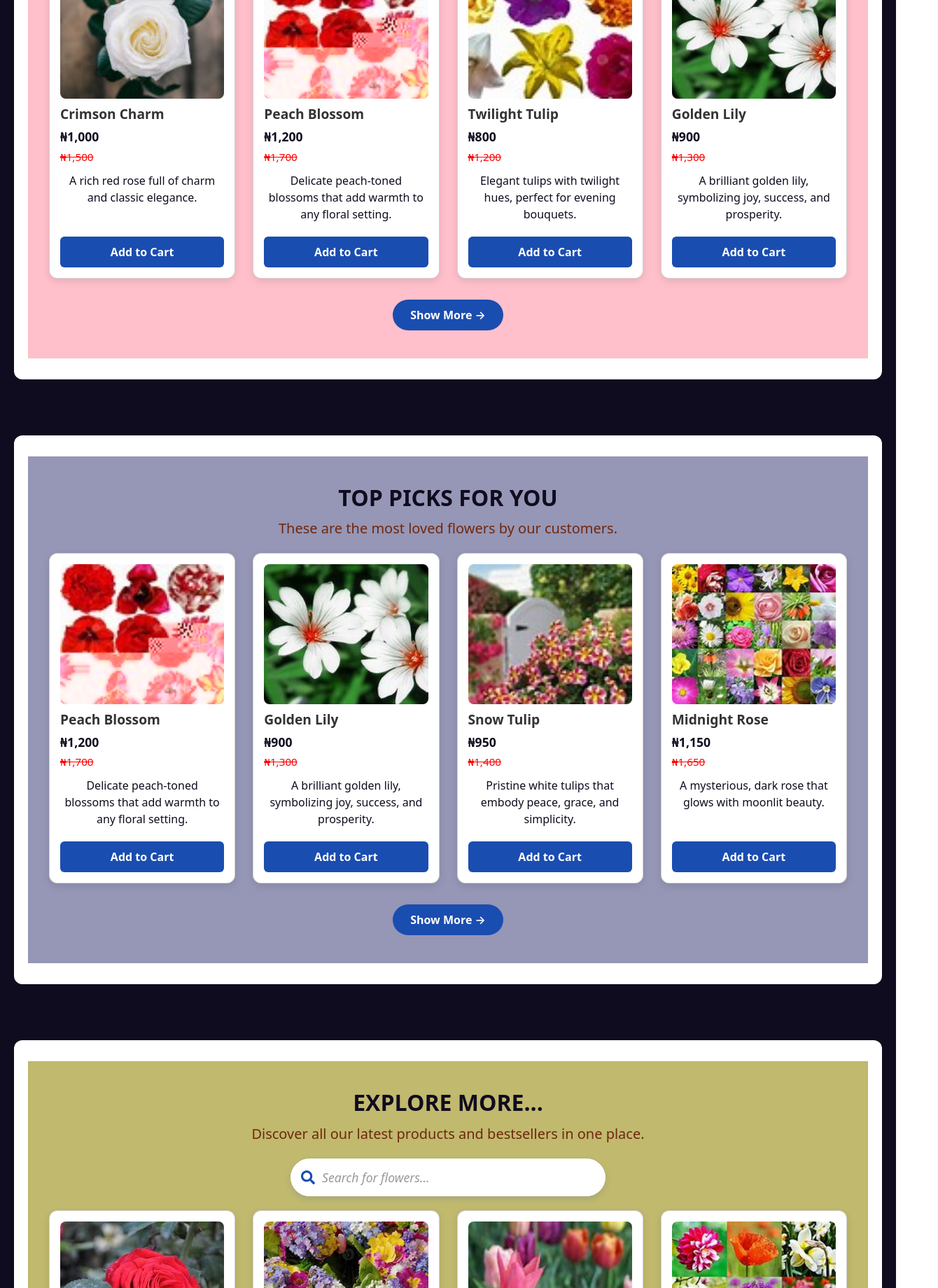
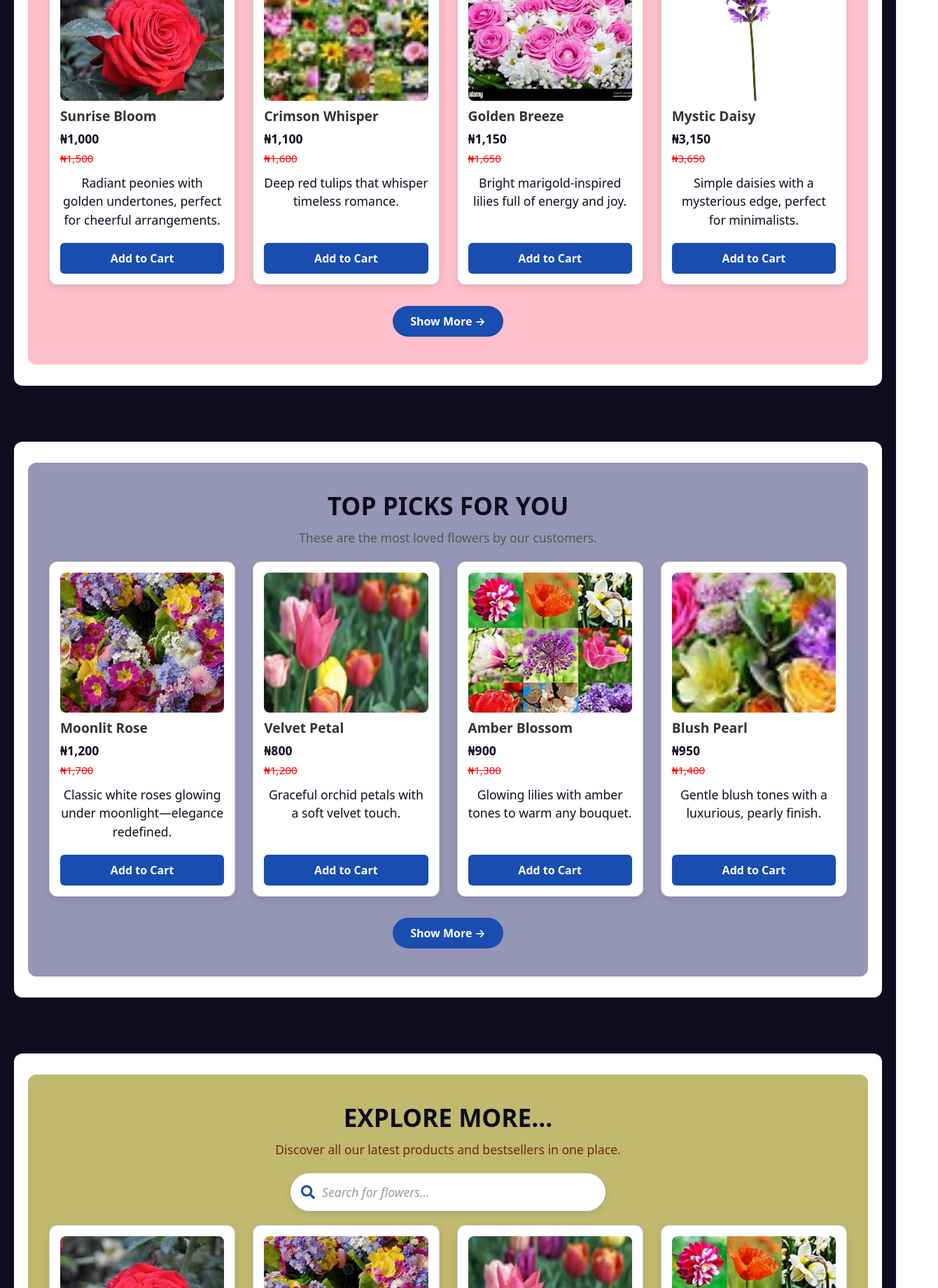
Before and after one commit to leebaba20/leye_flowershop_frontend, a React (Vite) app: page / in a window 1280 px wide. Shown: the part 960-2800 px from the top of the page at 70% size, 1340 px wide, since content can reach past the window. Built offline with nearby package versions, Linux system fonts and the light colour scheme; no server answers; the HTML template or start-up script is replaced by a standard one.

Commit message:
Initial commit for frontend

```diff
--- a/src/components/Bestseller/Bestseller.css
+++ b/src/components/Bestseller/Bestseller.css
@@ -1,41 +1,34 @@
-/* Shared structure for all wrappers */
-
-.bestseller-wrapper{
+/* Wrapper */
+.bestseller-wrapper {
   background-color: #100c1f;
   padding: 40px 20px;
 }
 
-.bestseller-container{
+.bestseller-container {
   background-color: #ffffff;
   border-radius: 12px;
   padding: 30px 20px;
 }
 
-.bestseller-wrapper .description-text {
-  text-align: center;
-  font-size: 20px !important;
-  margin-bottom: 20px;
-  color: #70270c !important;
-  font-weight: 500;
-}
-
-
+/* Section Title and Description */
 .new_collections.bestseller-products {
   padding: 40px 20px;
   background-color: #9696b6 !important;
+  border-radius: 12px;
 }
 
 .new_collections h1 {
-  font-size: 2rem;
+  font-size: 2.2rem;
   color: #100c1f;
   text-align: center;
-  margin-bottom: 10px;
+  margin-bottom: 12px;
+  font-weight: bold;
 }
 
 .new_collections p {
   text-align: center;
   color: #555;
-  font-size: 1rem;
+  font-size: 1.1rem;
   margin-bottom: 20px;
 }
 
@@ -46,6 +39,7 @@
   margin: 0 auto 30px auto;
 }
 
+/* Search */
 .search-form {
   margin: 20px 0;
   display: flex;
@@ -76,7 +70,6 @@
   background-color: transparent;
   color: #100c1f;
   font-weight: 500;
-  transition: background-color 0.3s ease;
 }
 
 .search-bar::placeholder {
@@ -96,14 +89,9 @@
   color: #1a4db0;
   font-size: 1.25rem;
   pointer-events: none;
-  transition: color 0.3s ease;
 }
 
-.search-bar:focus + .search-icon,
-.search-input-wrapper:focus-within .search-icon {
-  color: #0b1d5a;
-}
-
+/* View More Button */
 .view-more-container {
   text-align: center;
   margin-top: 30px;
@@ -124,7 +112,6 @@
   background-color: #1a1a2e;
 }
 
-
 /* Product Grid */
 .bestseller-products-grid {
   display: grid;
@@ -132,26 +119,38 @@
   padding: 0 10px;
 }
 
+/* Desktop */
 @media screen and (min-width: 1024px) {
-  .latest-collections-grid {
+  .bestseller-products-grid {
     grid-template-columns: repeat(4, 1fr);
   }
 }
 
-@media screen and (max-width: 1024px) {
-  .latest-collections-grid {
+/* Tablet */
+@media screen and (max-width: 1023px) {
+  .bestseller-products-grid {
     grid-template-columns: repeat(3, 1fr);
   }
 }
 
+/* Small Tablet */
 @media screen and (max-width: 768px) {
-  .latest-collections-grid {
+  .bestseller-products-grid {
     grid-template-columns: repeat(2, 1fr);
   }
 }
 
+/* Mobile */
 @media screen and (max-width: 480px) {
-  .latest-collections-grid {
+  .bestseller-products-grid {
     grid-template-columns: 1fr;
   }
+
+  .new_collections h1 {
+    font-size: 1.5rem;
+  }
+
+  .new_collections p {
+    font-size: 0.95rem;
+  }
 }
--- a/src/components/Bestseller/Bestseller.jsx
+++ b/src/components/Bestseller/Bestseller.jsx
@@ -1,8 +1,8 @@
 import React, { useState, useContext, useMemo } from 'react';
 import { Link, useLocation } from 'react-router-dom';
 import Card from '../commonfiles/Card';
-import latestCollections from '../../assets/New_collections';
-import allProducts from '../../assets/New_collections'; // You may want to import a different file if this is intentional
+import Products from '../../assets/products';
+import NewCollections from '../../assets/New_collections';
 import { UserContext } from '../../context/UserContext';
 import { FaSearch } from 'react-icons/fa';
 import './Bestseller.css';
@@ -13,27 +13,31 @@ const Bestseller = () => {
   const location = useLocation();
   const isHomepage = location.pathname === '/';
 
-  // Merge and filter bestseller items
+  // Merge and deduplicate products
+  const combinedProducts = useMemo(() => {
+    const merged = [...Products, ...NewCollections];
+    return Array.from(new Map(merged.map((item) => [item.id, item])).values());
+  }, []);
+
+  // Filter for bestseller category
   const bestsellerCollections = useMemo(() => {
-    const mergedProducts = [...latestCollections, ...allProducts];
-    return mergedProducts.filter(product =>
+    return combinedProducts.filter(product =>
       product.category?.includes('bestseller')
     );
-  }, []);
+  }, [combinedProducts]);
 
-  // Filter based on search term
+  // Filter by search input
   const filteredBestsellers = useMemo(() => {
     const lowerSearch = searchTerm.toLowerCase();
-    return bestsellerCollections.filter((item) => {
-      return (
-        item.name.toLowerCase().includes(lowerSearch) ||
-        (item.category && item.category.some((cat) => cat.toLowerCase().includes(lowerSearch))) ||
-        (item.description && item.description.toLowerCase().includes(lowerSearch))
-      );
-    });
+    return bestsellerCollections.filter((item) =>
+      item.name.toLowerCase().includes(lowerSearch) ||
+      (item.category && item.category.some((cat) =>
+        cat.toLowerCase().includes(lowerSearch)
+      )) ||
+      (item.description && item.description.toLowerCase().includes(lowerSearch))
+    );
   }, [searchTerm, bestsellerCollections]);
 
-  // Limit on homepage
   const bestsellersToDisplay = isHomepage
     ? filteredBestsellers.slice(0, 4)
     : filteredBestsellers;
@@ -43,7 +47,11 @@ const Bestseller = () => {
       <div className="bestseller-container">
         <div className="new_collections bestseller-products">
           <h1 className="explore-heading">
-            {user ? `Our Best Picks for You, ${user.name} 🌟` : (isHomepage ? 'Top Picks for You' : 'Bestsellers')}
+            {user?.username
+              ? `Our Best Picks for You, ${user.username} 🌟`
+              : isHomepage
+              ? 'Top Picks for You'
+              : 'Bestsellers'}
           </h1>
 
           <p className="description-text">
@@ -67,9 +75,9 @@ const Bestseller = () => {
 
           <div className="bestseller-products-grid">
             {bestsellersToDisplay.length > 0 ? (
-              bestsellersToDisplay.map((card, index) => (
+              bestsellersToDisplay.map((card) => (
                 <Card
-                  key={`${card.id}-${index}`} // ✅ Unique key using ID + index
+                  key={card.id}
                   id={card.id}
                   name={card.name}
                   img={card.img}
--- a/src/components/forms/Newsletter.jsx
+++ b/src/components/forms/Newsletter.jsx
@@ -1,4 +1,4 @@
-import { useState } from 'react';
+import { useState, useEffect } from 'react';
 import { subscribeNewsletter } from '../../utils/Api';
 
 const Newsletter = () => {
@@ -6,6 +6,15 @@ const Newsletter = () => {
   const [subscribed, setSubscribed] = useState(false);
   const [email, setEmail] = useState('');
   const [loading, setLoading] = useState(false);
+
+  // ✅ Check if already subscribed on page load
+  useEffect(() => {
+    const savedEmail = localStorage.getItem('subscribed_email');
+    if (savedEmail) {
+      setSubscribed(true);
+      setEmail(savedEmail); // optional: preload the email
+    }
+  }, []);
 
   const handleSubscribe = async (e) => {
     e.preventDefault();
@@ -19,6 +28,10 @@ const Newsletter = () => {
       }
 
       await subscribeNewsletter(email);
+
+      // ✅ Save email to localStorage
+      localStorage.setItem('subscribed_email', email);
+
       setSubscribed(true);
       setEmail('');
     } catch (error) {
@@ -60,6 +73,17 @@ const Newsletter = () => {
                     You’re now part of the Leye Flower Shop family. Watch out for exclusive offers,
                     fresh collections, and floral inspirations — straight to your inbox!
                   </p>
+                  {/* Optional: Dev-only reset button */}
+                  <button
+                    onClick={() => {
+                      localStorage.removeItem('subscribed_email');
+                      setSubscribed(false);
+                      setEmail('');
+                    }}
+                    className="btn btn-sm btn-outline-secondary mt-3"
+                  >
+                    Unsubscribe (dev only)
+                  </button>
                 </div>
               ) : (
                 <form onSubmit={handleSubscribe} className="row g-2">
--- a/src/components/latest_collections/Latestcollections.jsx
+++ b/src/components/latest_collections/Latestcollections.jsx
@@ -1,19 +1,42 @@
-import React from 'react';
+import React, { useContext, useMemo } from 'react';
 import { useLocation, Link } from 'react-router-dom';
-import Products from '../../assets/New_collections';
+import Products from '../../assets/products';
+import NewCollections from '../../assets/New_collections';
 import Card from '../commonfiles/Card';
+import { UserContext } from '../../context/UserContext';
 import './latestcollections.css';
 
 const LatestCollections = () => {
+  const { user } = useContext(UserContext);
   const location = useLocation();
   const isHomepage = location.pathname === '/';
-  const displayedProducts = isHomepage ? Products.slice(0, 4) : Products;
+
+  // Merge and deduplicate products
+  const combinedProducts = useMemo(() => {
+    const merged = [...Products, ...NewCollections];
+    return Array.from(new Map(merged.map((item) => [item.id, item])).values());
+  }, []);
+
+  // Filter for "latest" category
+  const latestProducts = useMemo(() => {
+    return combinedProducts.filter(product =>
+      product.category?.includes('latest')
+    );
+  }, [combinedProducts]);
+
+  const displayedProducts = isHomepage
+    ? latestProducts.slice(0, 4)
+    : latestProducts;
 
   return (
     <section className="latest-wrapper">
       <div className="latest-collections-container">
         <div className="new_collections">
-          <h1>Latest Collections 🌸</h1>
+          <h1 className="explore-heading">
+            {user?.username
+              ? `Fresh Picks for You, ${user.username} 🌼`
+              : 'Latest Collections 🌸'}
+          </h1>
           <p>Freshly picked just for you</p>
           <hr />
           <div className="latest-collections-grid">
--- a/src/components/latest_collections/latestcollections.css
+++ b/src/components/latest_collections/latestcollections.css
@@ -1,43 +1,47 @@
-/* Shared structure for all wrappers */
-.latest-wrapper{
+/* Section Wrapper */
+.latest-wrapper {
   background-color: #100c1f;
   padding: 40px 20px;
 }
 
-.latest-collections-container{
+.latest-collections-container {
   background-color: #ffffff;
   border-radius: 12px;
   padding: 30px 20px;
 }
 
+/* Inner Content */
 .new_collections {
   padding: 40px 20px;
   background-color: pink !important;
-
+  border-radius: 12px;
 }
 
+/* Section Title */
 .new_collections h1 {
-  font-size: 2rem;
+  font-size: 2.2rem;
   color: #100c1f;
   text-align: center;
-  margin-bottom: 10px;
-  font-weight: 600;
+  margin-bottom: 12px;
+  font-weight: bold;
   text-transform: uppercase;
 }
 
+/* Section Description */
 .latest-wrapper .new_collections > p {
   text-align: center;
-  font-size: 20px !important;
+  font-size: 1.1rem;
   margin-bottom: 20px;
   color: #70270c !important;
   font-weight: 500;
 }
 
-
+/* Optional Description Text Color */
 .latest-description {
   color: #100c1f !important;
 }
 
+/* Section Divider */
 .new_collections hr {
   border: none;
   border-top: 2px solid #ddd;
@@ -45,71 +49,14 @@
   margin: 0 auto 30px auto;
 }
 
-.search-form {
-  margin: 20px 0;
-  display: flex;
-  justify-content: center;
-}
-
-.search-input-wrapper {
-  position: relative;
-  width: 100%;
-  max-width: 450px;
-  box-shadow: 0 4px 8px rgba(26, 77, 176, 0.15);
-  border-radius: 30px;
-  background-color: #ffffff;
-  transition: box-shadow 0.3s ease;
-}
-
-.search-input-wrapper:focus-within {
-  box-shadow: 0 6px 14px rgba(26, 77, 176, 0.4);
-}
-
-.search-bar {
-  width: 100%;
-  padding: 14px 50px 14px 45px;
-  border: none;
-  border-radius: 30px;
-  font-size: 1.1rem;
-  outline: none;
-  background-color: transparent;
-  color: #100c1f;
-  font-weight: 500;
-  transition: background-color 0.3s ease;
-}
-
-.search-bar::placeholder {
-  color: #999;
-  font-style: italic;
-}
-
-.search-bar:focus {
-  background-color: #f0f7ff;
-}
-
-.search-icon {
-  position: absolute;
-  top: 50%;
-  left: 15px;
-  transform: translateY(-50%);
-  color: #1a4db0;
-  font-size: 1.25rem;
-  pointer-events: none;
-  transition: color 0.3s ease;
-}
-
-.search-bar:focus + .search-icon,
-.search-input-wrapper:focus-within .search-icon {
-  color: #0b1d5a;
-}
-
-/* Product Grid */
+/* Grid Display */
 .latest-collections-grid {
   display: grid;
   gap: 25px;
   padding: 0 10px;
 }
 
+/* View More Button */
 .show-more-wrapper {
   text-align: center;
   margin-top: 30px;
@@ -130,14 +77,14 @@
   background-color: #1a1a2e;
 }
 
-
+/* Grid Responsiveness */
 @media screen and (min-width: 1024px) {
   .latest-collections-grid {
     grid-template-columns: repeat(4, 1fr);
   }
 }
 
-@media screen and (max-width: 1024px) {
+@media screen and (max-width: 1023px) {
   .latest-collections-grid {
     grid-template-columns: repeat(3, 1fr);
   }
@@ -153,4 +100,12 @@
   .latest-collections-grid {
     grid-template-columns: 1fr;
   }
+
+  .new_collections h1 {
+    font-size: 1.5rem;
+  }
+
+  .new_collections p {
+    font-size: 0.95rem;
+  }
 }
--- a/src/components/pages/AllProducts.jsx
+++ b/src/components/pages/AllProducts.jsx
@@ -13,21 +13,24 @@ const AllProducts = ({ showLimited = false }) => {
   const location = useLocation();
   const isHomepage = location.pathname === '/';
 
+  // Merge product arrays and remove duplicates by ID
   const combinedProducts = [...Products, ...latest_collections];
-  const uniqueProducts = Array.from(new Map(combinedProducts.map(item => [item.id, item])).values());
+  const uniqueProducts = Array.from(
+    new Map(combinedProducts.map((item) => [item.id, item])).values()
+  );
 
+  // Filter products by search term
   const filteredProducts = uniqueProducts.filter((item) => {
     const lowerSearch = searchTerm.toLowerCase();
     return (
       item.name.toLowerCase().includes(lowerSearch) ||
-      (item.category &&
-        Array.isArray(item.category) &&
+      (Array.isArray(item.category) &&
         item.category.some((cat) => cat.toLowerCase().includes(lowerSearch))) ||
       (item.description && item.description.toLowerCase().includes(lowerSearch))
     );
   });
 
-  // Show 4 on homepage, 8 if showLimited is passed, else show all
+  // Determine how many products to show
   const productsToDisplay = isHomepage
     ? filteredProducts.slice(0, 4)
     : showLimited
@@ -36,10 +39,14 @@ const AllProducts = ({ showLimited = false }) => {
 
   return (
     <section className="allproducts-wrapper">
-      <div className='allproducts-container'>
-        <div className='new_collections'>
+      <div className="allproducts-container">
+        <div className="new_collections">
           <h1 className="explore-heading">
-        {user ? `Welcome back, ${user.name} 🌸` : showLimited || isHomepage ? 'Explore More...' : 'All Products'}
+            {user?.username
+              ? `Welcome back, ${user.username} 🌸`
+              : showLimited || isHomepage
+              ? 'Explore More...'
+              : 'All Products'}
           </h1>
 
           <p className="description-text">
--- a/src/components/pages/allproducts.css
+++ b/src/components/pages/allproducts.css
@@ -1,49 +1,51 @@
-
+/* === Wrapper & Container === */
 .allproducts-wrapper {
   background-color: #100c1f;
   padding: 40px 20px;
 }
 
-.allproducts-container{
+.allproducts-container {
   background-color: #ffffff;
   border-radius: 12px;
   padding: 30px 20px;
 }
 
-.allproducts-wrapper .description-text{
+/* === Inner Section Styling === */
+.allproducts-wrapper .new_collections {
+  padding: 40px 20px;
+  background-color: #c0b96e !important;
+  border-radius: 12px;
+}
+
+/* === Title & Intro === */
+.all-products-section h1 {
+  font-size: 2.2rem;
+  color: #100c1f;
   text-align: center;
-  font-size: 20px !important;
+  margin-bottom: 12px;
+  font-weight: bold;
+  text-transform: uppercase;
+}
+
+.all-products-section > p {
+  text-align: center;
+  font-size: 1.1rem;
+  margin-bottom: 20px;
+  color: red !important;
+  font-weight: 500;
+}
+
+/* === Description Text === */
+.allproducts-wrapper .description-text {
+  text-align: center;
+  font-size: 1.1rem;
   margin-bottom: 20px;
   color: #70270c !important;
   font-weight: 500;
 }
 
-.allproducts-wrapper .new_collections {
-  padding: 40px 20px;
-  background-color: #c0b96e !important;
-
-}
-
-/* === Section Header & Description === */
-.all-products-section h1 {
-  font-size: 2rem;
-  color: #100c1f;
-  text-align: center;
-  margin-bottom: 10px;
-  font-weight: 600;
-  text-transform: uppercase;
-}
-
-.all-products-section > p {
-  color: red !important; /* Only affects intro paragraph */
-  text-align: center;
-  font-size: 20px;
-  margin-bottom: 20px;
-  font-weight: 500;
-}
-
 .allproducts-description {
-  color: #100c1f !important; /* Only affects product descriptions */
+  color: #100c1f !important;
 }
 
 /* === Divider === */
@@ -54,7 +56,7 @@
   margin: 0 auto 30px auto;
 }
 
-/* === Search Form === */
+/* === Search === */
 .search-form {
   margin: 20px 0;
   display: flex;
@@ -107,6 +109,52 @@
   pointer-events: none;
   transition: color 0.3s ease;
 }
+
+.search-bar:focus + .search-icon,
+.search-input-wrapper:focus-within .search-icon {
+  color: #0b1d5a;
+}
+
+/* === Product Grid === */
+.all-products-grid {
+  display: grid;
+  gap: 25px;
+  padding: 0 10px;
+}
+
+@media screen and (min-width: 1024px) {
+  .all-products-grid {
+    grid-template-columns: repeat(4, 1fr);
+  }
+}
+
+@media screen and (max-width: 1023px) {
+  .all-products-grid {
+    grid-template-columns: repeat(3, 1fr);
+  }
+}
+
+@media screen and (max-width: 768px) {
+  .all-products-grid {
+    grid-template-columns: repeat(2, 1fr);
+  }
+}
+
+@media screen and (max-width: 480px) {
+  .all-products-grid {
+    grid-template-columns: 1fr;
+  }
+
+  .all-products-section h1 {
+    font-size: 1.5rem;
+  }
+
+  .all-products-section p {
+    font-size: 0.95rem;
+  }
+}
+
+/* === Show More Button === */
 .show-more-wrapper {
   text-align: center;
   margin-top: 30px;
@@ -126,40 +174,3 @@
 .show-more-button:hover {
   background-color: #1a1a2e;
 }
-
-
-.search-bar:focus + .search-icon,
-.search-input-wrapper:focus-within .search-icon {
-  color: #0b1d5a;
-}
-
-/* === Product Grid === */
-.all-products-grid {
-  display: grid;
-  gap: 25px;
-  padding: 0 10px;
-}
-
-@media screen and (min-width: 1024px) {
-  .all-products-grid {
-    grid-template-columns: repeat(4, 1fr);
-  }
-}
-
-@media screen and (max-width: 1024px) {
-  .all-products-grid {
-    grid-template-columns: repeat(3, 1fr);
-  }
-}
-
-@media screen and (max-width: 768px) {
-  .all-products-grid {
-    grid-template-columns: repeat(2, 1fr);
-  }
-}
-
-@media screen and (max-width: 480px) {
-  .all-products-grid {
-    grid-template-columns: 1fr;
-  }
-}
```
Also changed, not shown: src/components/commonfiles/SearchBar.jsx (+16 -8 lines), src/utils/Api.js (+41 -75 lines). Lines whose indentation alone changed are shown as unchanged.
